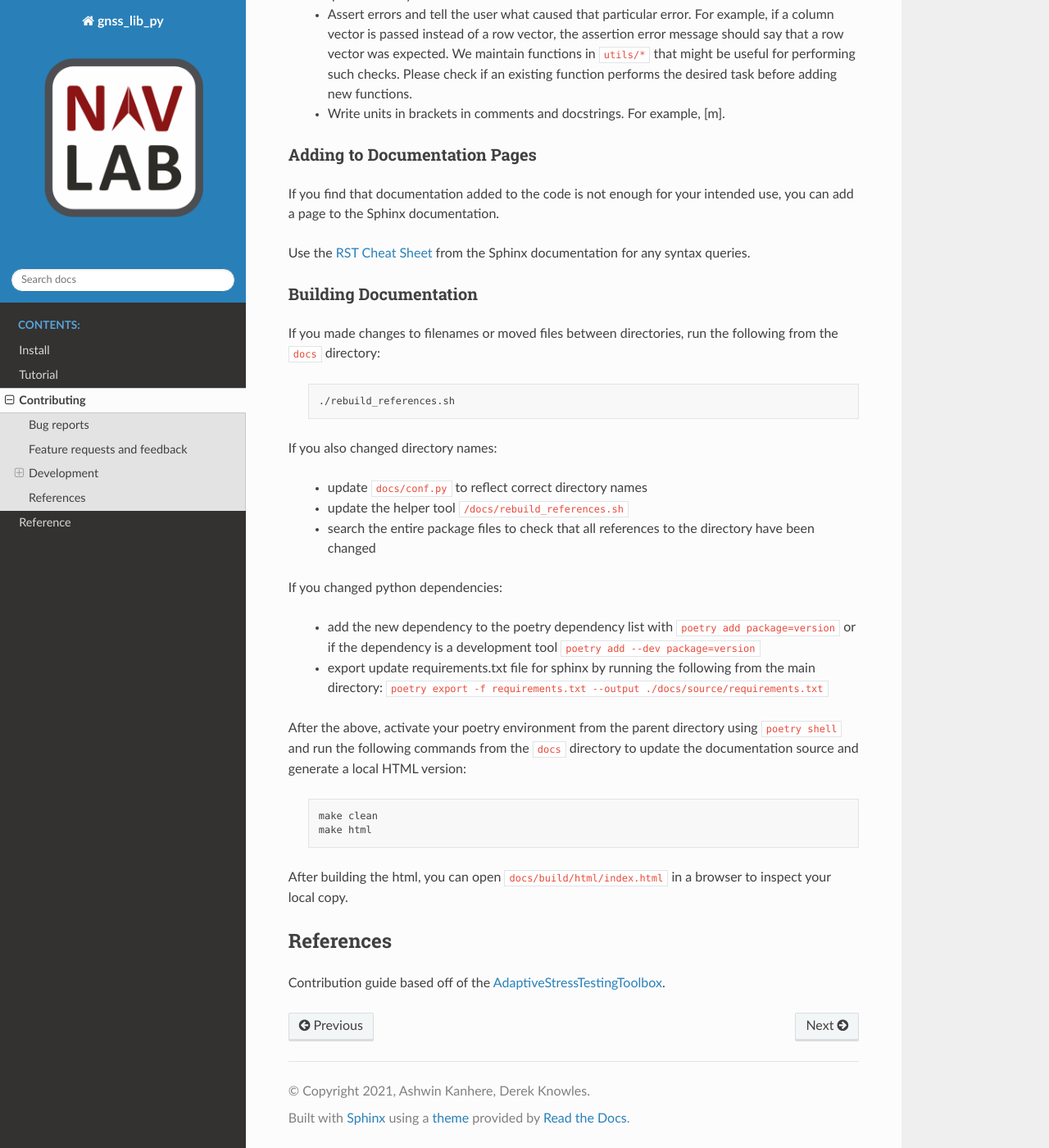
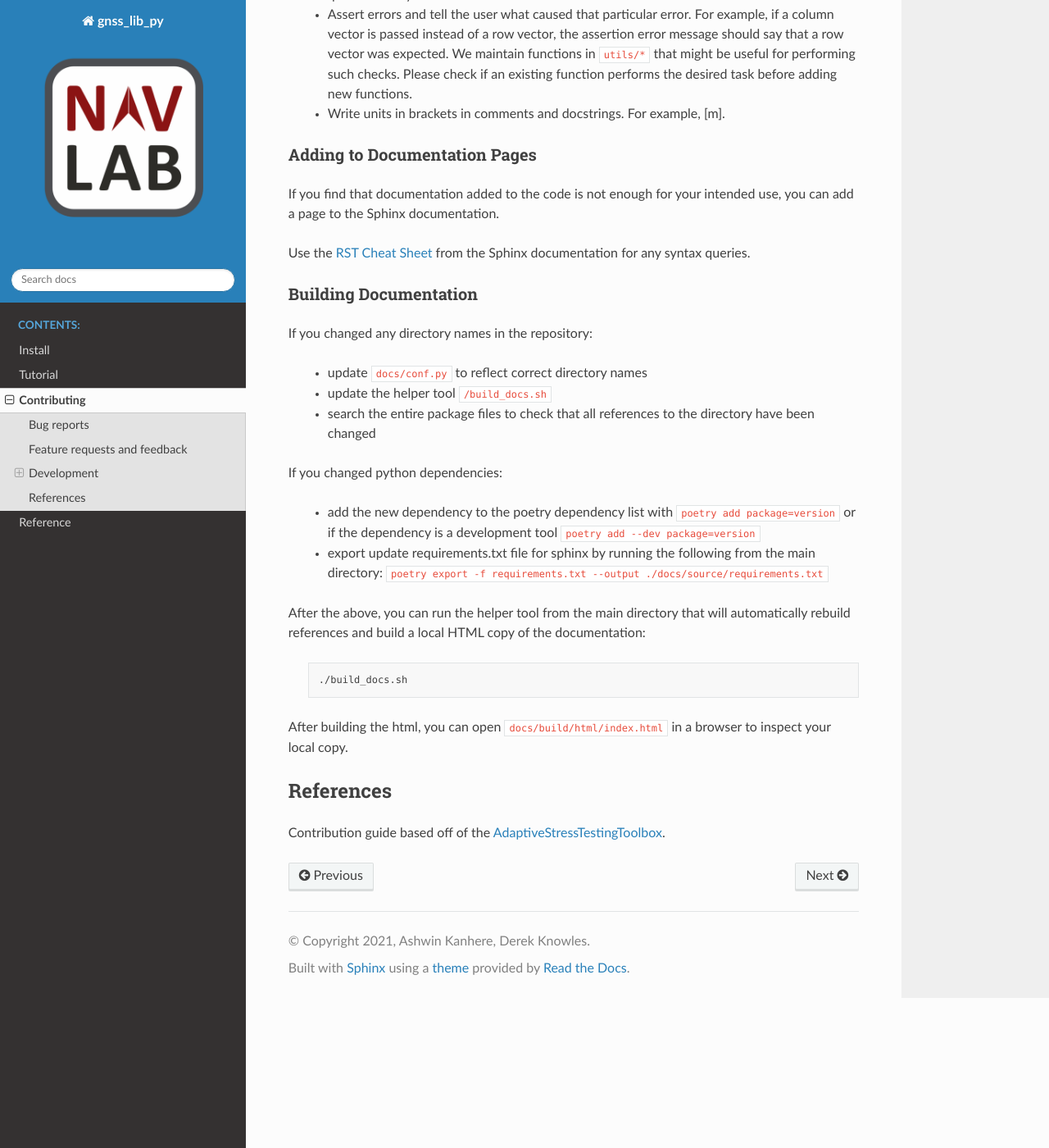
Before and after one commit to Stanford-NavLab/gnss_lib_py, a Sphinx documentation site: the page built from docs/source/contributing.rst, in a window 1280 px wide and 1400 px high, scrolled down 4416 px. Shown: the whole window at 82% size. Built offline with Sphinx 7.4.7 and the Read the Docs theme 2.0.0, drawn with Linux system fonts in a browser that asks for light colours.

Commit message:
make build_docs.sh executable, change documentation to match new doc building tool

```diff
--- a/docs/source/contributing.rst
+++ b/docs/source/contributing.rst
@@ -271,17 +271,10 @@ documentation for any syntax queries.
 Building Documentation
 ++++++++++++++++++++++
 
-If you made changes to filenames or moved files between directories,
-run the following from the :code:`docs` directory:
-
-    .. code-block:: bash
-
-        ./rebuild_references.sh
-
-If you also changed directory names:
+If you changed any directory names in the repository:
 
     * update :code:`docs/conf.py` to reflect correct directory names
-    * update the helper tool :code:`/docs/rebuild_references.sh`
+    * update the helper tool :code:`/build_docs.sh`
     * search the entire package files to check that all references to the
       directory have been changed
 
@@ -294,15 +287,13 @@ If you changed python dependencies:
       following from the main directory:
       :code:`poetry export -f requirements.txt --output ./docs/source/requirements.txt`
 
-After the above, activate your poetry environment from the parent
-directory using :code:`poetry shell` and run the following commands
-from the :code:`docs` directory to update the documentation source and
-generate a local HTML version:
+After the above, you can run the helper tool from the main directory
+that will automatically rebuild references and build a local HTML copy
+of the documentation:
 
     .. code-block:: bash
 
-       make clean
-       make html
+       ./build_docs.sh
 
 After building the html, you can open :code:`docs/build/html/index.html` in
 a browser to inspect your local copy.
```
Also changed, not shown: 1 other file.
